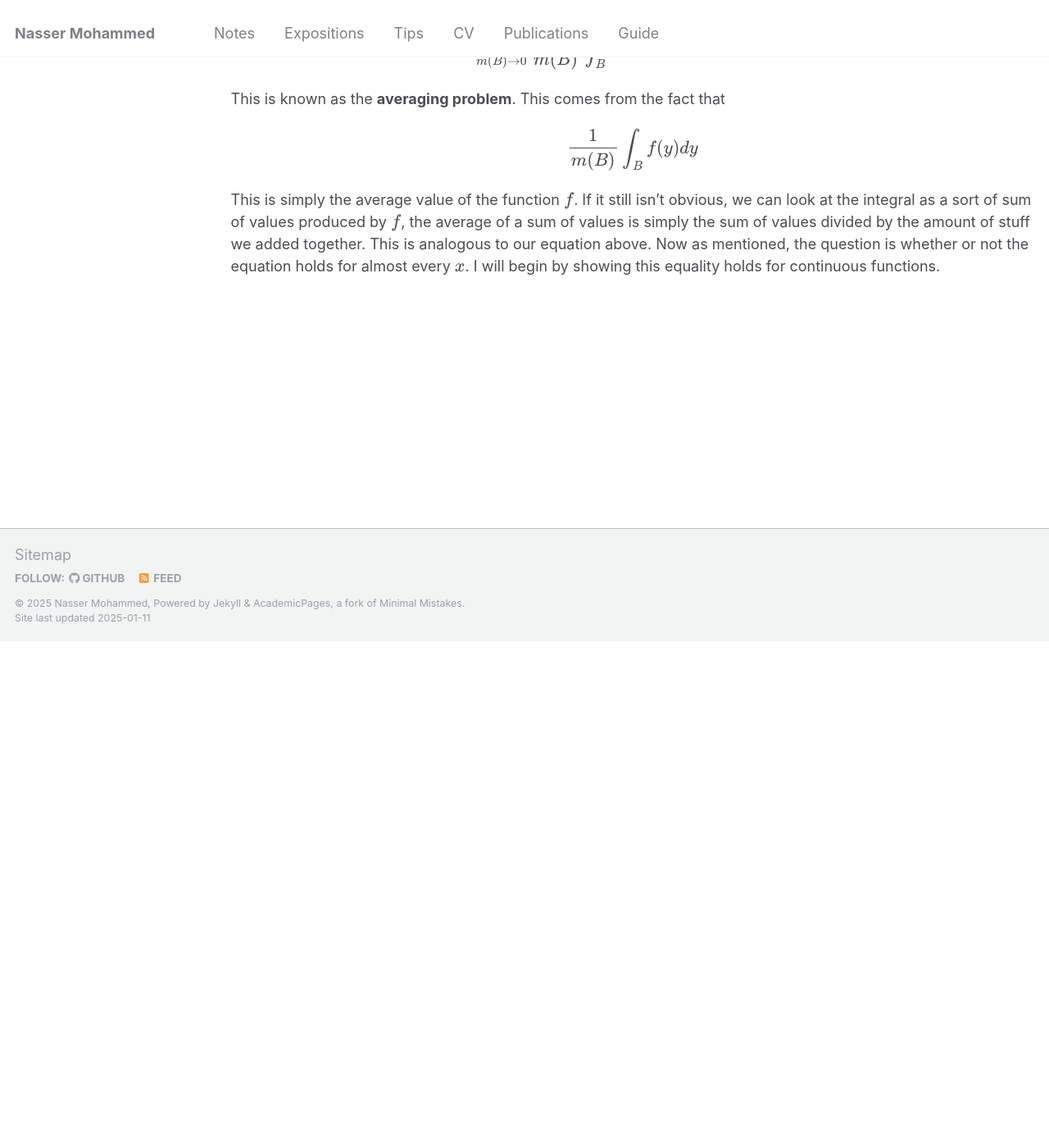
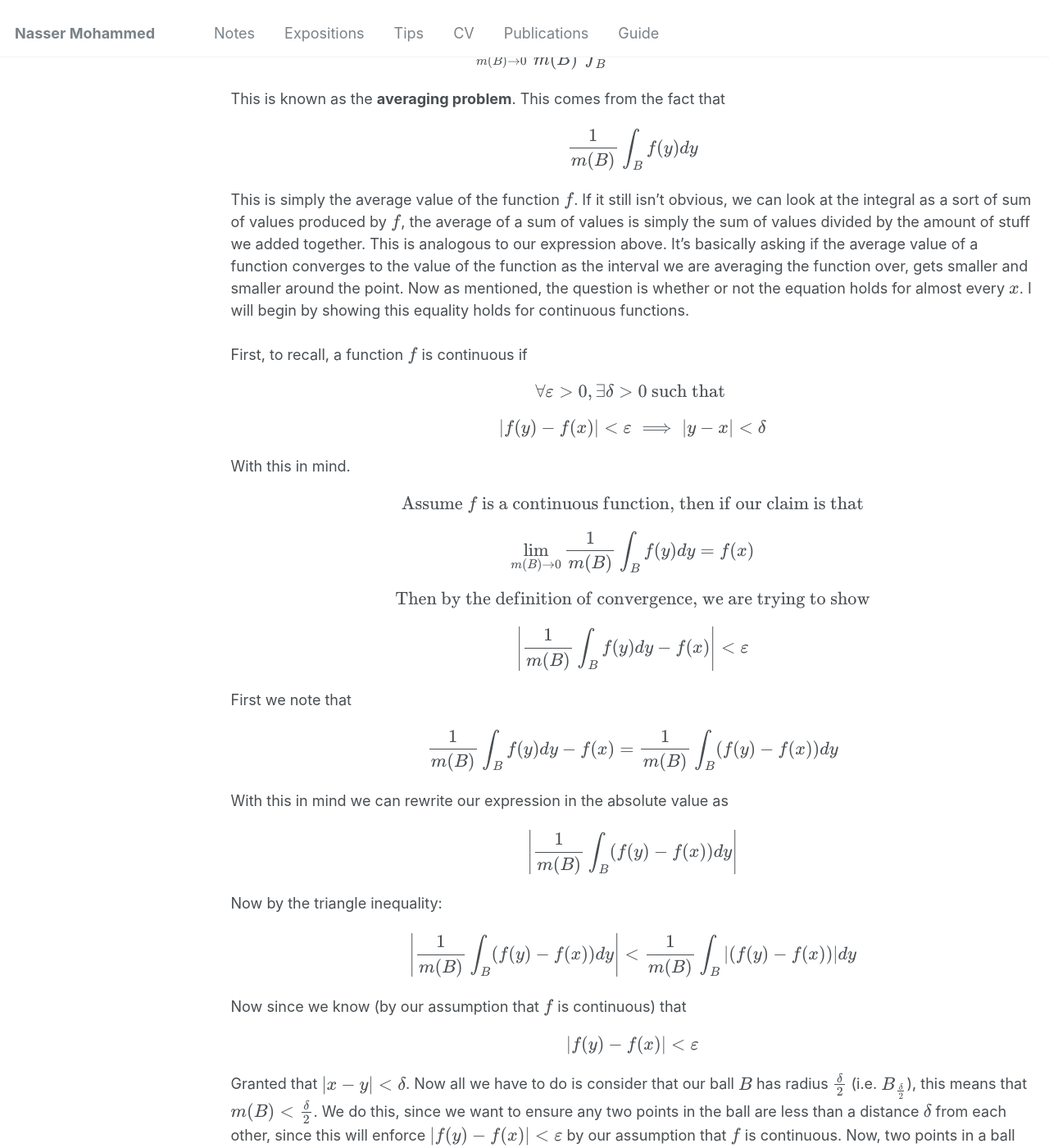
Before and after one commit to Nasser-Mohammed/Nasser-Mohammed.github.io, a Jekyll site: the page built from _pages/notes/analysis/ftc.md, in a window 1280 px wide and 1400 px high, scrolled down 2284 px. Shown: the whole window at 82% size. Built offline with Jekyll 4.4.1, drawn with Linux system fonts in a browser that asks for light colours; before the commit the page ends 3066 px from its top, so only the background shows below that; some of the changed text lies outside the part shown.

Commit message:
Update ftc.md

```diff
--- a/_pages/notes/analysis/ftc.md
+++ b/_pages/notes/analysis/ftc.md
@@ -40,11 +40,22 @@ Now we have existance, the next step is to ask whether
 \\[\lim_{m(B) \to 0} \frac{1}{m(B)}\int_Bf(y)dy = f(x) \text{ for a.e } x\\]
 This is known as the **averaging problem**. This comes from the fact that
 \\[\frac{1}{m(B)}\int_Bf(y)dy\\]
-This is simply the average value of the function \\(f\\). If it still isn't obvious, we can look at the integral as a sort of sum of values produced by \\(f\\), the average of a sum of values is simply the sum of values divided by the amount of stuff we added together. This is analogous to our equation above. Now as mentioned, the question is whether or not the equation holds for almost every \\(x\\). I will begin by showing this equality holds for continuous functions.
-
-<div style="text-align: center;">
-$$
-
-
-$$
-</div>
+This is simply the average value of the function \\(f\\). If it still isn't obvious, we can look at the integral as a sort of sum of values produced by \\(f\\), the average of a sum of values is simply the sum of values divided by the amount of stuff we added together. This is analogous to our expression above. It's basically asking if the average value of a function converges to the value of the function as the interval we are averaging the function over, gets smaller and smaller around the point. Now as mentioned, the question is whether or not the equation holds for almost every \\(x\\). I will begin by showing this equality holds for continuous functions.\\
+\\
+First, to recall, a function \\(f\\) is continuous if
+\\[\forall \varepsilon > 0, \exists \delta > 0 \text{ such that }\\]
+\\[\left|f(y) - f(x)\right| < \varepsilon \implies \left|y - x\right| < \delta\\]
+With this in mind.
+\\[\text{Assume } f \text{ is a continuous function, then if our claim is that}\\]
+\\[\lim_{m(B) \to 0} \frac{1}{m(B)}\int_Bf(y)dy = f(x)\\]
+\\[\text{Then by the definition of convergence, we are trying to show}\\]
+\\[\left|\frac{1}{m(B)}\int_Bf(y)dy - f(x)\right| < \varepsilon\\]
+First we note that
+\\[\frac{1}{m(B)}\int_Bf(y)dy - f(x) = \frac{1}{m(B)}\int_B(f(y) - f(x))dy\\]
+With this in mind we can rewrite our expression in the absolute value as
+\\[\left|\frac{1}{m(B)}\int_B(f(y) - f(x))dy\right|\\]
+Now by the triangle inequality:
+\\[\left|\frac{1}{m(B)}\int_B(f(y) - f(x))dy\right| < \frac{1}{m(B)}\int_B\left|(f(y) - f(x))\right|dy\\]
+Now since we know (by our assumption that \\(f\\) is continuous) that
+\\[\left|f(y)-f(x)\right| < \varepsilon\\]
+Granted that \\(\left|x - y\right| < \delta\\). Now all we have to do is consider that our ball \\(B\\) has radius \\(\frac{\delta}{2}\\) (i.e. \\(B_{\frac{\delta}{2}}\\)), this means that \\(m(B) < \frac{\delta}{2}\\). We do this, since we want to ensure any two points in the ball are less than a distance \\(\delta\\) from each other, since this will enforce \\(\left|f(y) - f(x)\right| < \varepsilon\\) by our assumption that \\(f\\) is continuous. Now, two points in a ball can be a maximum distance of 2 times the radius of the ball away from each other, i.e. \\(2\delta\\). So if we make the radius of the ball less than \\(\frac{delta}{2}\\), then two points will always be less than \\(2\frac{\delta}{2} = \delta\\), and we ensure continuity.
```
Also changed, not shown: other parts of _pages/notes/analysis/ftc.md (+1 -1 lines).
